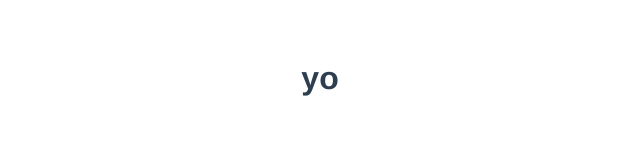
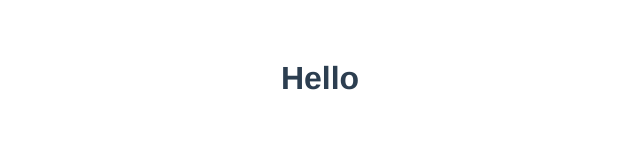
Before and after one commit to Joel-alt/Tutorial3, a Vue app: page / in a window 1280 px wide. Shown: the top 160 px of the page, without its empty margins (320-960 px from the left). Built offline with nearby package versions, Linux system fonts and the light colour scheme.

Commit message:
Ex 4: create HomePage component

```diff
--- a/src/App.vue
+++ b/src/App.vue
@@ -1,11 +1,13 @@
 <template>
-  <h1>yo</h1>
+  <HomePage/>
 </template>
 
 <script>
+import HomePage from "@/components/HomePage.vue";
 export default {
   name: 'App',
   components: {
+    HomePage
   }
 }
 </script>
--- /dev/null
+++ b/src/components/HomePage.vue
@@ -0,0 +1,13 @@
+<template>
+  <h1>Hello</h1>
+</template>
+
+<script>
+export default {
+  name: 'HomePage',
+}
+</script>
+
+<style>
+
+</style>
```
